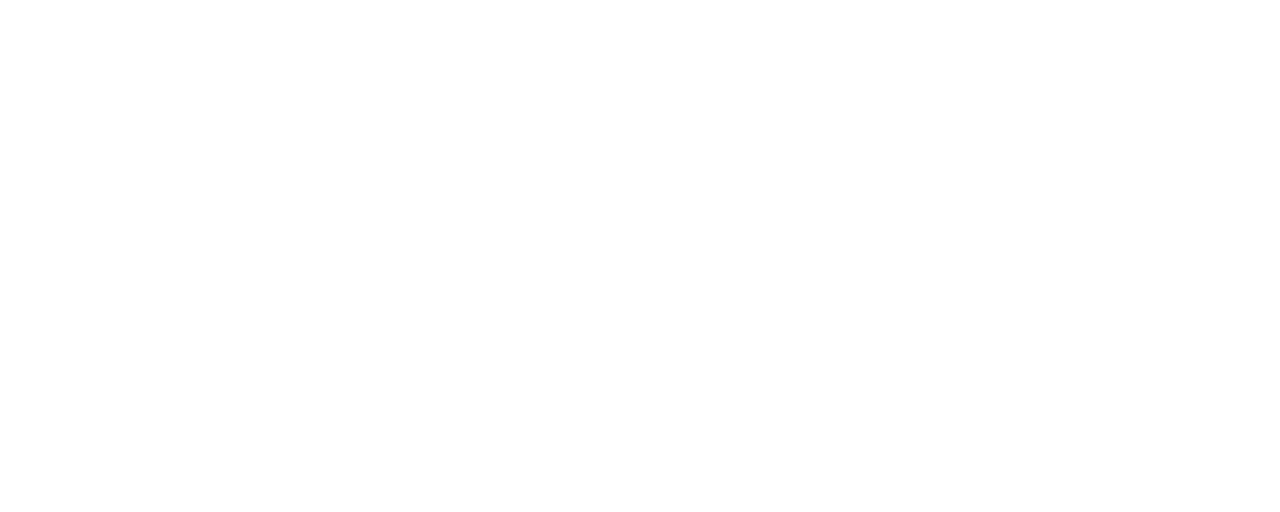
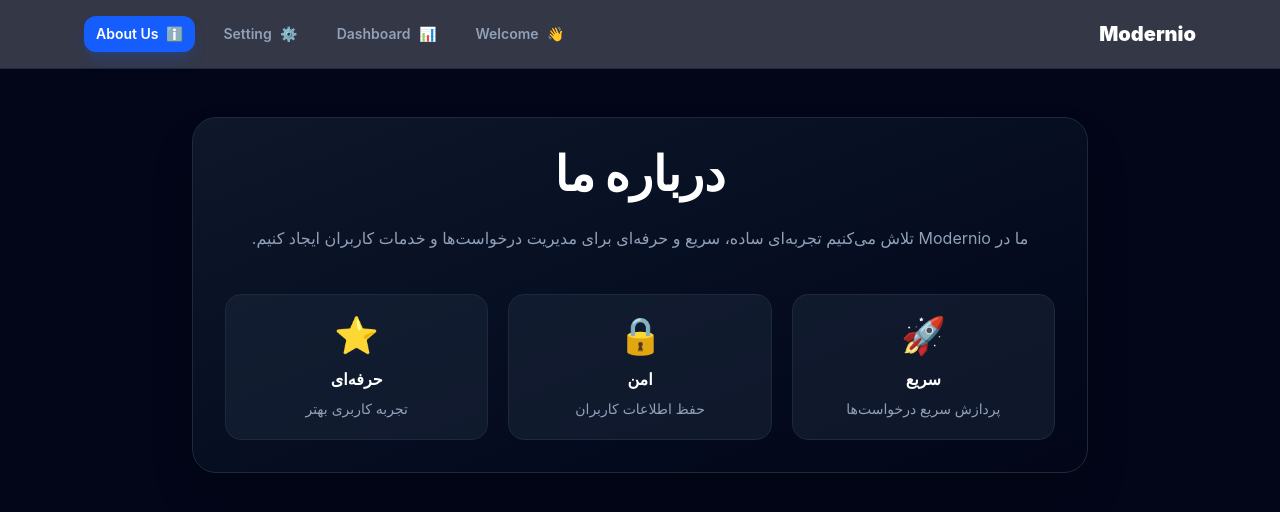
Before and after one commit to hassannaderi77/task, a React (Vite) app: page /aboutus in a window 1280 px wide. Before the commit this address had no page. Shown: the top 512 px of the page. Built offline with nearby package versions, Linux system fonts and the light colour scheme.

Commit message:
navbar added

```diff
--- a/src/App.jsx
+++ b/src/App.jsx
@@ -1,24 +1,30 @@
-import './App.css'
-import { Route, Routes } from 'react-router-dom';
+import "./App.css";
+import { Route, Routes } from "react-router-dom";
 
-import Home from './pages/Home';
-import SettingPage from './pages/SettingPage';
-import Login from './pages/login';
-import LandingPage from './pages/LandingPage';
-import Dashboard from './pages/Dashboard';
-
+import Home from "./pages/Home";
+import SettingPage from "./pages/SettingPage";
+import Login from "./pages/login";
+import LandingPage from "./pages/LandingPage";
+import Dashboard from "./pages/Dashboard";
+import Navbar from "./components/navbar/Navbar";
+import AboutUs from "./pages/AboutUs";
 
 function App() {
-
   return (
+    <>
+      <Navbar />
       <Routes>
         <Route path="/home" element={<Home />} />
         <Route path="/login" element={<Login />} />
         <Route path="/setting" element={<SettingPage />} />
         <Route path="/" element={<LandingPage />} />
         <Route path="/dashboard" element={<Dashboard />} />
+        <Route path="/aboutus" element={<AboutUs />} />
       </Routes>
-  )
+    </>
+  );
 }
 
 export default App;
+
+// https://task-seven-gules.vercel.app/
--- a/src/components/choose/Gallery.jsx
+++ b/src/components/choose/Gallery.jsx
@@ -21,7 +21,7 @@
       <div
         className="
         rounded-3xl border border-slate-800
-        bg-gradient-to-br from-slate-900 to-slate-950
+        bg-linear-to-br from-slate-900 to-slate-950
         p-5 shadow-xl
         "
       >
--- /dev/null
+++ b/src/components/navbar/Navbar.jsx
@@ -0,0 +1,137 @@
+import React from "react";
+import { Link, useLocation } from "react-router-dom";
+
+function Navbar() {
+
+  const location = useLocation();
+
+
+  const links = [
+  {
+    title: "Welcome",
+    path: "/",
+    icon: "👋",
+  },
+  {
+    title: "Dashboard",
+    path: "/dashboard",
+    icon: "📊",
+  },
+  {
+    title: "Setting",
+    path: "/setting",
+    icon: "⚙️",
+  },
+  {
+    title: "About Us",
+    path: "/aboutus",
+    icon: "ℹ️",
+  },
+];
+
+
+  return (
+    <nav
+      dir="rtl"
+      className="
+      sticky top-0 z-50
+      border-b border-slate-800
+      bg-slate-950/80
+      backdrop-blur-xl
+      "
+    >
+
+      <div
+        className="
+        mx-auto
+        flex
+        max-w-6xl
+        items-center
+        justify-between
+        px-5
+        py-4
+        "
+      >
+
+
+
+        <Link
+          to="/dashboard"
+          className="
+          text-xl
+          font-black
+          text-white
+          transition
+          hover:text-blue-400
+          "
+        >
+          Modernio
+        </Link>
+
+
+
+
+
+
+        <div
+          className="
+          flex
+          items-center
+          gap-2
+          sm:gap-4
+          "
+        >
+
+          {
+            links.map((link)=>(
+
+              <Link
+                key={link.path}
+                to={link.path}
+
+                className={`
+                flex
+                items-center
+                gap-2
+                rounded-xl
+                px-3
+                py-2
+                text-sm
+                font-semibold
+                transition-all
+
+                ${
+                  location.pathname === link.path
+                  ?
+                  "bg-blue-600 text-white shadow-lg shadow-blue-600/20"
+                  :
+                  "text-slate-400 hover:bg-slate-800 hover:text-white"
+                }
+                `}
+              >
+
+                <span>
+                  {link.icon}
+                </span>
+
+                <span className="hidden sm:block">
+                  {link.title}
+                </span>
+
+              </Link>
+
+            ))
+          }
+
+
+        </div>
+
+
+      </div>
+
+    </nav>
+  );
+}
+
+
+export default Navbar;
--- /dev/null
+++ b/src/pages/AboutUs.jsx
@@ -0,0 +1,169 @@
+import React from "react";
+
+function AboutUs() {
+
+  return (
+
+    <div
+      dir="rtl"
+      className="
+      min-h-screen
+      bg-slate-950
+      px-5
+      py-12
+      text-white
+      "
+    >
+
+
+      <div
+        className="
+        mx-auto
+        max-w-4xl
+        "
+      >
+
+
+        <div
+          className="
+          rounded-3xl
+          border border-slate-800
+          bg-gradient-to-br
+          from-slate-900
+          to-slate-950
+          p-8
+          shadow-2xl
+          "
+        >
+
+
+          <h1
+            className="
+            text-center
+            text-4xl
+            font-black
+            sm:text-5xl
+            "
+          >
+            درباره ما
+          </h1>
+
+
+
+          <p
+            className="
+            mt-6
+            text-center
+            leading-8
+            text-slate-400
+            "
+          >
+            ما در Modernio تلاش می‌کنیم تجربه‌ای ساده،
+            سریع و حرفه‌ای برای مدیریت درخواست‌ها و خدمات
+            کاربران ایجاد کنیم.
+          </p>
+
+
+
+          <div
+            className="
+            mt-10
+            grid
+            gap-5
+            sm:grid-cols-3
+            "
+          >
+
+
+            <div
+              className="
+              rounded-2xl
+              border border-slate-800
+              bg-slate-800/50
+              p-5
+              text-center
+              "
+            >
+              <span className="text-4xl">
+                🚀
+              </span>
+
+              <h3 className="mt-3 font-bold">
+                سریع
+              </h3>
+
+              <p className="mt-2 text-sm text-slate-400">
+                پردازش سریع درخواست‌ها
+              </p>
+
+            </div>
+
+
+
+            <div
+              className="
+              rounded-2xl
+              border border-slate-800
+              bg-slate-800/50
+              p-5
+              text-center
+              "
+            >
+
+              <span className="text-4xl">
+                🔒
+              </span>
+
+              <h3 className="mt-3 font-bold">
+                امن
+              </h3>
+
+              <p className="mt-2 text-sm text-slate-400">
+                حفظ اطلاعات کاربران
+              </p>
+
+            </div>
+
+
+
+            <div
+              className="
+              rounded-2xl
+              border border-slate-800
+              bg-slate-800/50
+              p-5
+              text-center
+              "
+            >
+
+              <span className="text-4xl">
+                ⭐
+              </span>
+
+              <h3 className="mt-3 font-bold">
+                حرفه‌ای
+              </h3>
+
+              <p className="mt-2 text-sm text-slate-400">
+                تجربه کاربری بهتر
+              </p>
+
+            </div>
+
+
+          </div>
+
+
+        </div>
+
+
+      </div>
+
+
+    </div>
+
+  );
+}
+
+
+export default AboutUs;
```
Lines whose indentation alone changed are shown as unchanged.
